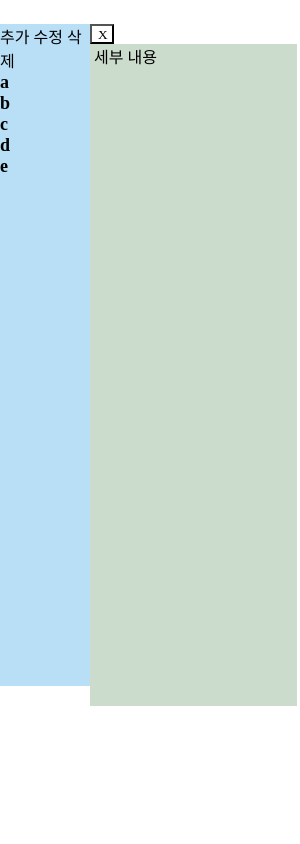
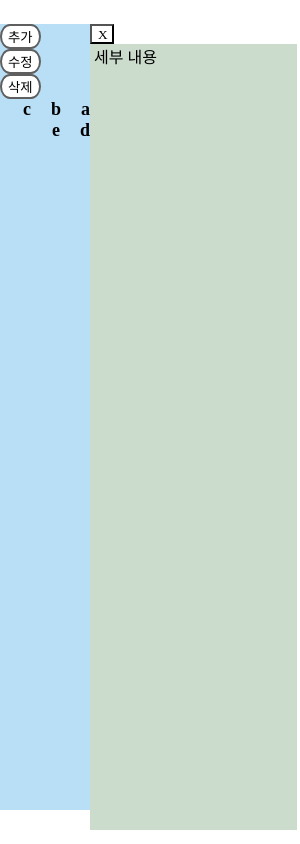
Before and after one commit to blakewoo/personal-secretary, an Electron app: page html/index.html in a window 300 px wide. Drawn offline with Linux system fonts and the light colour scheme.

Commit message:
main page update

```diff
--- a/css/indexCSS.css
+++ b/css/indexCSS.css
@@ -15,7 +15,7 @@ body{
 }
 
 .left_container{
-    height: 80%;
+    height: 95%;
     width: 30%;
     background-color: #b9dff6;
     display: inline-block;
@@ -23,7 +23,7 @@ body{
 }
 
 .right_container{
-    height: 80%;
+    height: 95%;
     width: 69%;
     background-color: #cbdbcc;
     display: inline-block;
@@ -38,6 +38,7 @@ body{
     display: block;
     font-weight: bold;
     font-size: large;
+    margin-left: 20px;
 }
 .category_label:hover{
     cursor: pointer;
@@ -48,7 +49,11 @@ body{
 }
 
 .category_button_container{
-    float:right
+    width: 100%;
+}
+
+.float_right{
+    float: right;
 }
 
 .window_header{
@@ -77,3 +82,16 @@ body{
     background-color: #111111;
     color:white;
 }
+
+.public_button{
+    border-radius: 40px / 50px;
+    background-color: white;
+    border: 2px solid #5f5f5f;
+    margin-right: 10px;
+}
+
+.public_button:hover{
+    color: white;
+    background-color: #5f5f5f;
+    cursor: pointer;
+}
--- a/css/loginCSS.css
+++ b/css/loginCSS.css
@@ -32,12 +32,12 @@ html{
 
 .window_header{
     height: 20px;
-    width: 90%;
+    width: 89%;
     display: inline-block;
     -webkit-app-region: drag;
 }
 .close_div{
-    width: 8%;
+    width: 7%;
     display: inline-block;
 }
 
--- a/html/index.html
+++ b/html/index.html
@@ -14,16 +14,16 @@
 </span>
 <span class="left_container">
     <div class="category_button_container">
-        <label class="category_button" id="add_category">추가</label>
-        <label class="category_button" id="modify_category">수정</label>
-        <label class="category_button" id="delete_category">삭제</label>
+        <input type="button" class="public_button" id="add_category" value="추가">
+        <input type="button" class="public_button" id="modify_category" value="수정">
+        <input type="button" class="public_button" id="delete_category" value="삭제">
     </div>
     <div class="todo_category">
-        <label class="category_label">a</label>
-        <label class="category_label">b</label>
-        <label class="category_label">c</label>
-        <label class="category_label">d</label>
-        <label class="category_label">e</label>
+        <label class="category_label float_right">a</label>
+        <label class="category_label float_right">b</label>
+        <label class="category_label float_right">c</label>
+        <label class="category_label float_right">d</label>
+        <label class="category_label float_right">e</label>
     </div>
 </span>
 <span class="right_container">
```
